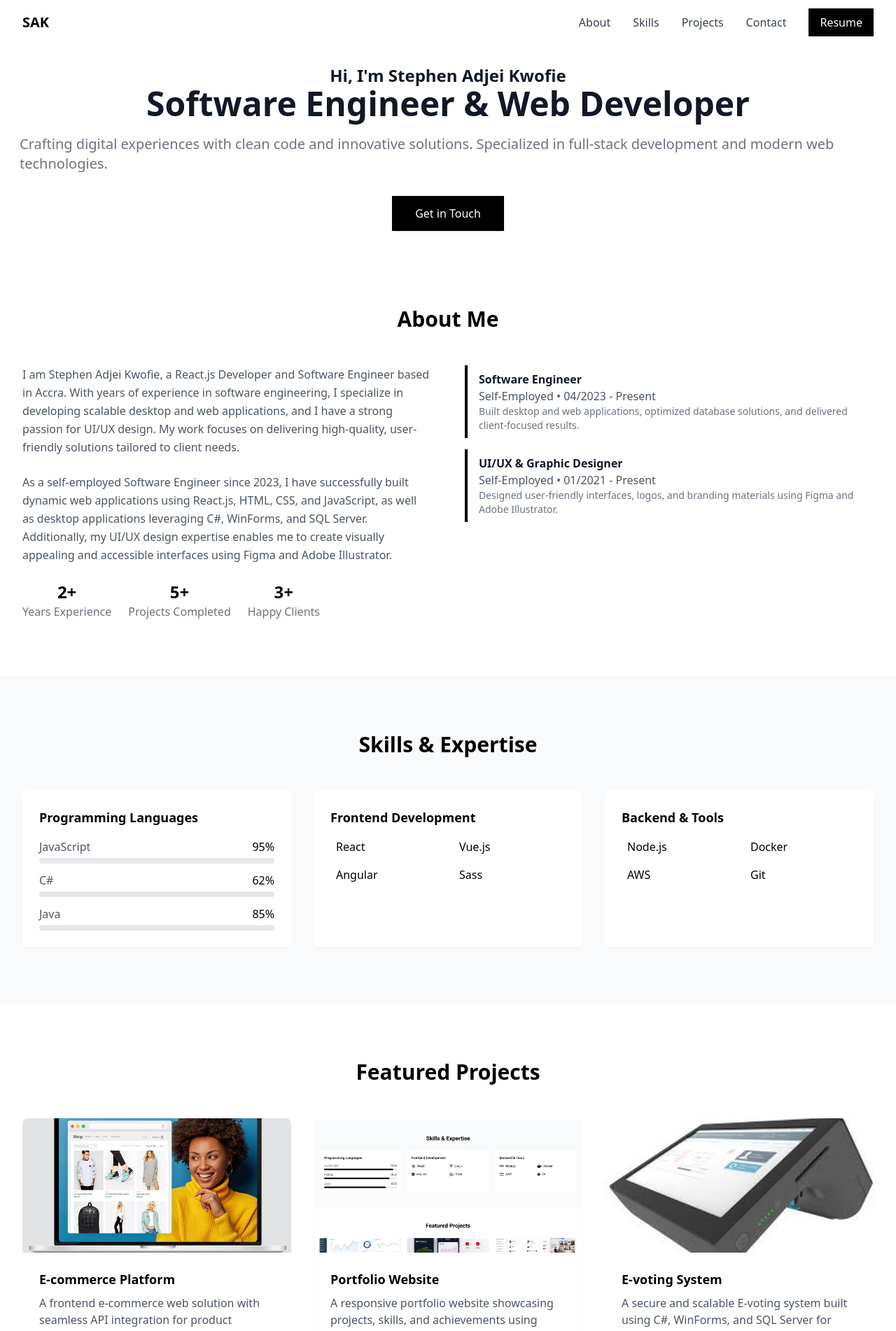
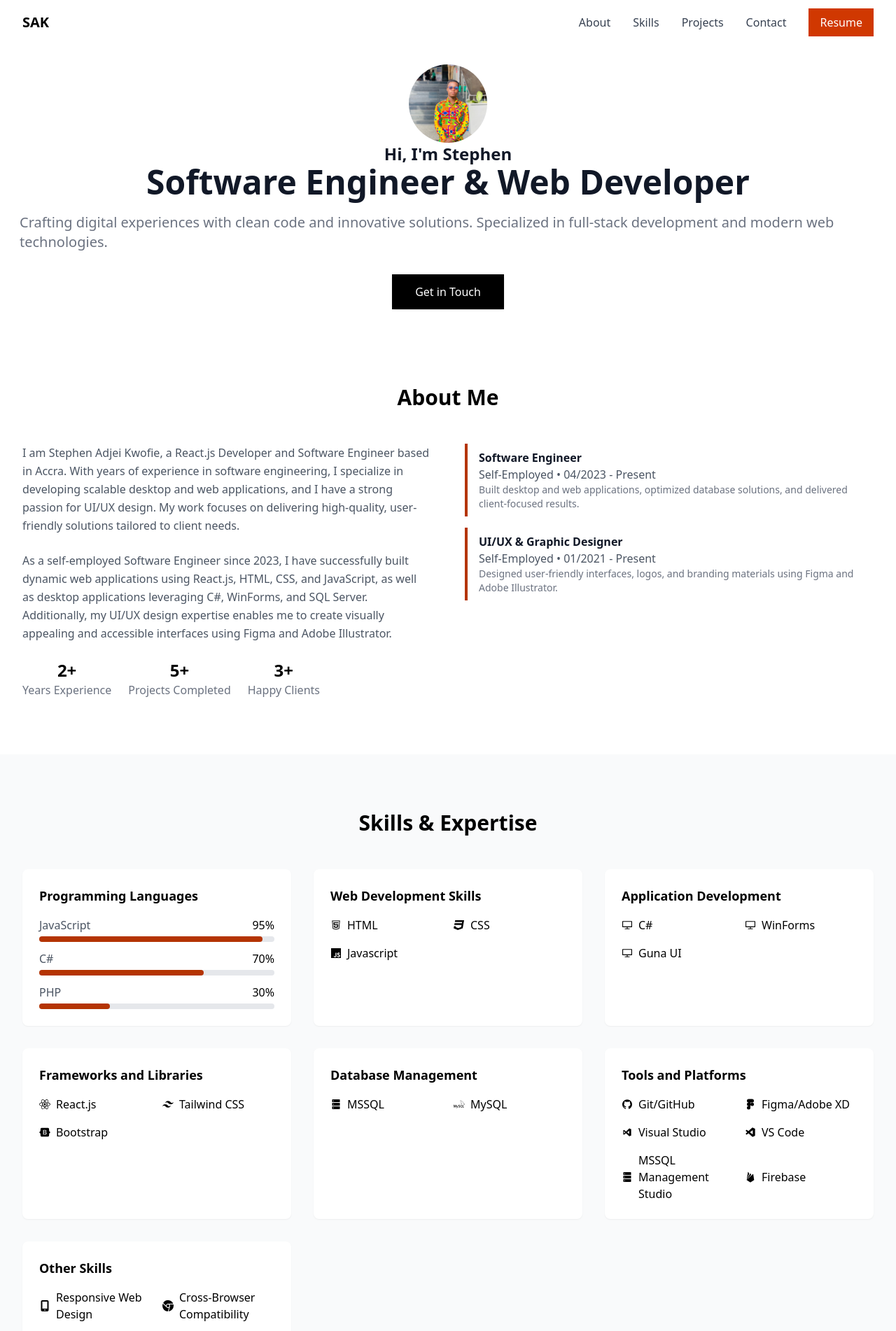
Before and after one commit to STEPHEN286/Portfolio, a React (Create React App) app: page / in a window 1280 px wide. Shown: the top 1902 px of the page at 70% size. Built offline with nearby package versions, Linux system fonts and the light colour scheme.

Commit message:
update on skills and image

```diff
--- a/package.json
+++ b/package.json
@@ -4,6 +4,7 @@
   "private": true,
   "dependencies": {
     "cra-template": "1.2.0",
+    "flowbite-react": "^0.10.2",
     "react": "^19.0.0",
     "react-dom": "^19.0.0",
     "react-icons": "^5.4.0",
--- a/src/components/About.jsx
+++ b/src/components/About.jsx
@@ -27,14 +27,14 @@ function About() {
             </div>
           </div>
           <div className="space-y-4">
-            <div className="border-l-4 border-black pl-4 py-2">
+            <div className="border-l-4 border-orange-700 pl-4 py-2">
               <h3 className="font-semibold text-gray-900">Software Engineer</h3>
               <p className="text-gray-600">Self-Employed • 04/2023 - Present</p>
               <p className="text-gray-500 text-sm">
                 Built desktop and web applications, optimized database solutions, and delivered client-focused results.
               </p>
             </div>
-            <div className="border-l-4 border-black  pl-4 py-2">
+            <div className="border-l-4 border-orange-700  pl-4 py-2">
               <h3 className="font-semibold text-gray-900">UI/UX & Graphic Designer</h3>
               <p className="text-gray-600">Self-Employed • 01/2021 - Present</p>
               <p className="text-gray-500 text-sm">
--- a/src/components/Contact.jsx
+++ b/src/components/Contact.jsx
@@ -45,7 +45,7 @@ export default function Contact() {
                     </div>
                     <div className="text-gray-600">
                         <i className="fas fa-envelope mr-2"></i>
-                        john.smith@example.com
+                        kwofie286@gmail.com
                     </div>
                     <div className="text-gray-600">
                         <i className="fas fa-map-marker-alt mr-2"></i>
--- /dev/null
+++ b/src/components/Drawer.jsx
@@ -0,0 +1,27 @@
+
+"use client";
+
+import {  Drawer } from "flowbite-react";
+import myImage from "../asset/images/my-img.jpg"
+
+export function ImageDrawer({isOpen, setIsOpen}) {
+
+
+  const handleClose = () => setIsOpen(false);
+
+  return (
+    <>
+
+      <Drawer open={isOpen} onClose={handleClose} position="right">
+        <Drawer.Header />
+        <Drawer.Items>
+
+         <div>
+          <img src={myImage} alt="my-image" />
+         </div>
+
+        </Drawer.Items>
+      </Drawer>
+    </>
+  );
+}
--- a/src/components/Hero.jsx
+++ b/src/components/Hero.jsx
@@ -1,12 +1,26 @@
-// import myImage from "../asset/images/my-img.jpg"
+import { useState } from "react";
+import myImage from "../asset/images/my-img.jpg"
+import { ImageDrawer } from "./Drawer";
 function Hero() {
+    const [isOpen, setIsOpen] = useState(false);
+
+    const handleShowDrawer = () => {
+      setIsOpen(true);
+      // console.log("isOpen");
+
+      }
   return (
-    <section className=" flex-col flex w-full justify-center  bg-white  md:items-center p-7 ">
+    <section className=" flex-col flex w-full justify-center items-center  bg-white  md:items-center p-7 ">
 
-
-
+           <button type="button" onClick={handleShowDrawer}  className="group relative bg-black rounded-full overflow-hidden w-28 h-28">
+  <img
+    className="h-full w-full object-cover  transition-transform duration-300 group-hover:scale-110"
+    src={myImage}
+    alt="Developer"
+  />
+</button>
                             <h1 className="text-4xl text-center font-bold text-gray-900 sm:text-5xl md:text-5xl">
-                                <span className="block text-2xl">Hi, I'm Stephen Adjei Kwofie</span>
+                                <span className="block text-2xl">Hi, I'm Stephen </span>
                                 <span className="block text-custom">Software Engineer & Web Developer</span>
                             </h1>
                             <p className="mt-3 text-base text-gray-500 sm:mt-5 sm:text-lg  sm:mx-auto md:mt-5 md:text-xl lg:mx-0">
@@ -21,10 +35,9 @@ function Hero() {
                             </div>
 
 
+                            <ImageDrawer isOpen={isOpen} setIsOpen={setIsOpen} />
 
-            {/* <div className=" bg-black  h-80 p-6 ">
-                <img className="h-full  object-cover  lg:w-full lg:h-full" src={myImage} alt="Developer" />
-            </div> */}
+
         </section>
   );
 }
--- a/src/components/Navbar.jsx
+++ b/src/components/Navbar.jsx
@@ -1,22 +1,87 @@
+import { useState } from "react";
+import { AiOutlineMenu, AiOutlineClose } from "react-icons/ai";
+
 function Navbar() {
+  const [isMenuOpen, setIsMenuOpen] = useState(false);
+
+  const toggleMenu = () => setIsMenuOpen(!isMenuOpen);
+  const closeMenu = () => setIsMenuOpen(false);
+
+  const links = [
+    { href: "#about", label: "About" },
+    { href: "#skills", label: "Skills" },
+    { href: "#projects", label: "Projects" },
+    { href: "#contact", label: "Contact" },
+  ];
+
   return (
-    <nav className="">
-    <div className="max-w-8xl mx-auto px-4 bg-white sm:px-6 lg:px-8 shadow-sm">
-        <div className="flex justify-between h-16">
-            <div className="flex items-center">
-                <a href="r" className="text-xl font-bold text-custom">SAK</a>
+    <nav className="bg-white shadow-sm">
+      <div className="max-w-8xl mx-auto px-4 sm:px-6 lg:px-8">
+        <div className="flex justify-between h-16 items-center">
+          {/* Logo */}
+          <a href="/" className="text-xl font-bold text-custom">
+            SAK
+          </a>
+
+          {/* Desktop Menu */}
+          <div className="hidden md:flex items-center space-x-8">
+            {links.map((link) => (
+              <a
+                key={link.href}
+                href={link.href}
+                className="text-gray-700 hover:text-custom"
+              >
+                {link.label}
+              </a>
+            ))}
+            <a
+              href="R"
+              className="bg-orange-600 text-white px-4 py-2 !rounded-button"
+            >
+              Resume
+            </a>
+          </div>
+
+          {/* Hamburger Menu Button */}
+          <button
+            onClick={toggleMenu}
+            type="button"
+            className="md:hidden inline-flex items-center justify-center p-2 rounded-md text-gray-400 hover:text-gray-900 hover:bg-gray-100 focus:outline-none focus:ring-2 focus:ring-inset focus:ring-custom"
+          >
+            {isMenuOpen ? (
+              <AiOutlineClose className="h-6 w-6" />
+            ) : (
+              <AiOutlineMenu className="h-6 w-6" />
+            )}
+          </button>
+        </div>
+
+        {/* Mobile Menu */}
+        {isMenuOpen && (
+          <div className="md:hidden">
+            <div className="space-y-1 px-2 pb-3 pt-2">
+              {links.map((link) => (
+                <a
+                  key={link.href}
+                  href={link.href}
+                  onClick={closeMenu}
+                  className="block px-3 py-2 text-base font-medium text-gray-700 hover:text-custom"
+                >
+                  {link.label}
+                </a>
+              ))}
+              <a
+                href="R"
+                onClick={closeMenu}
+                className="block bg-orange-600 text-white px-3 py-2 text-base font-medium rounded-md"
+              >
+                Resume
+              </a>
             </div>
-            <div className="hidden md:flex items-center space-x-8">
-                <a href="#about" className="text-gray-700 hover:text-custom">About</a>
-                <a href="#skills" className="text-gray-700 hover:text-custom">Skills</a>
-                <a href="#projects" className="text-gray-700 hover:text-custom">Projects</a>
-                <a href="#contact" className="text-gray-700 hover:text-custom">Contact</a>
-                <a href="R" className="bg-black text-white px-4 py-2 !rounded-button">Resume</a>
-            </div>
-        </div>
-    </div>
-</nav>
-
+          </div>
+        )}
+      </div>
+    </nav>
   );
 }
 
--- a/src/components/Skills.jsx
+++ b/src/components/Skills.jsx
@@ -1,4 +1,86 @@
-import React from 'react'
+import React from 'react';
+import { AiFillGithub, AiOutlineHtml5, AiOutlineCode, AiFillDatabase, AiOutlineDesktop, AiOutlineTool, AiOutlineApi } from 'react-icons/ai';
+import { FaJs, FaReact } from "react-icons/fa";
+import { SiMysql } from "react-icons/si";
+import { RiTailwindCssFill } from "react-icons/ri";
+import { FaBootstrap } from "react-icons/fa";
+import { FaCss3 } from "react-icons/fa";
+import { RiFirebaseFill } from "react-icons/ri";
+import { BiLogoVisualStudio } from "react-icons/bi";
+import { DiVisualstudio } from "react-icons/di";
+import { IoLogoFigma } from "react-icons/io5";
+import { BsBrowserChrome } from "react-icons/bs";
+import { FaMobileScreen } from "react-icons/fa6";
+
+
+const skillsData = [
+  {
+    category: "Programming Languages",
+    details: [
+      { name: "JavaScript", percentage: 95, icon: <AiOutlineCode /> },
+      { name: "C#", percentage: 70, icon: <AiOutlineDesktop /> },
+      { name: "PHP", percentage: 30, icon: <AiOutlineCode /> },
+    ],
+    type: "progress",
+  },
+  {
+    category: "Web Development Skills",
+    details: [
+      { name: "HTML ", icon: <AiOutlineHtml5 /> },
+      { name: "CSS ", icon: <FaCss3 /> },
+      { name: "Javascript", icon: <FaJs /> },
+    ],
+    type: "list",
+  },
+  {
+    category: "Application Development",
+    details: [
+      { name: "C#", icon: <AiOutlineDesktop /> },
+      { name: "WinForms", icon: <AiOutlineDesktop /> },
+      { name: "Guna UI", icon: <AiOutlineDesktop /> },
+    ],
+    type: "list",
+  },
+  {
+    category: "Frameworks and Libraries",
+    details: [
+      { name: "React.js", icon: <FaReact/> },
+      { name: "Tailwind CSS", icon: <RiTailwindCssFill /> },
+      { name: "Bootstrap", icon: <FaBootstrap /> },
+    ],
+    type: "list",
+  },
+  {
+    category: "Database Management",
+    details: [
+      { name: "MSSQL", icon: <AiFillDatabase /> },
+      { name: "MySQL", icon: <SiMysql /> },
+    ],
+    type: "list",
+  },
+  {
+    category: "Tools and Platforms",
+    details: [
+      { name: "Git/GitHub", icon: <AiFillGithub /> },
+      { name: "Figma/Adobe XD", icon: <IoLogoFigma /> },
+      { name: "Visual Studio", icon: <DiVisualstudio /> },
+      { name: "VS Code", icon: <BiLogoVisualStudio/> },
+      { name: "MSSQL Management Studio", icon: <AiFillDatabase /> },
+      { name: "Firebase", icon: <RiFirebaseFill/> },
+    ],
+    type: "list",
+  },
+  {
+    category: "Other Skills",
+    details: [
+      { name: "Responsive Web Design", icon: <FaMobileScreen /> },
+      { name: "Cross-Browser Compatibility", icon: <BsBrowserChrome /> },
+      { name: "API Integration", icon: <AiOutlineApi /> },
+    ],
+    type: "list",
+  },
+];
+
 
 export default function Skills() {
   return (
@@ -6,82 +88,42 @@ export default function Skills() {
       <div className="max-w-8xl mx-auto px-4 sm:px-6 lg:px-8">
         <h2 className="text-3xl font-bold text-center mb-12">Skills & Expertise</h2>
         <div className="grid grid-cols-1 md:grid-cols-2 lg:grid-cols-3 gap-8">
-            <div className="bg-white p-6 rounded-lg shadow-sm">
-                <h3 className="text-lg font-semibold mb-4">Programming Languages</h3>
+          {skillsData.map((skill) => (
+            <div key={skill.category} className="bg-white p-6 rounded-lg shadow-sm">
+              <h3 className="text-lg font-semibold mb-4">{skill.category}</h3>
+              {skill.type === "progress" ? (
                 <div className="space-y-3">
-                    <div>
+                  {skill.details.map((item) => (
+                    <div key={item.category}>
                       <div className="flex justify-between mb-1">
-                            <span className="text-gray-600">JavaScript</span>
-                            <span className="text-custom">95%</span>
+                        <span className="text-gray-600">{item.name}</span>
+                        <span className="text-custom">{item.percentage}%</span>
                       </div>
                       <div className="w-full bg-gray-200 rounded-full h-2">
-                            <div className="bg-custom h-2 rounded-full"></div>
+                        <div
+                          className="bg-orange-700 h-2 rounded-full"
+                          style={{ width: `${item.percentage}%` }}
+                        ></div>
                       </div>
                     </div>
-                    <div>
-                        <div className="flex justify-between mb-1">
-                            <span className="text-gray-600">C#</span>
-                            <span className="text-custom">62%</span>
+                  ))}
                 </div>
-                        <div className="w-full bg-gray-200 rounded-full h-2">
-                            <div className="bg-custom h-2 rounded-full" ></div>
+              ) : (
+                <div className="grid grid-cols-2 gap-4">
+                  {skill.details.map((item) => (
+
+                    <div key={item.category} className="flex items-center space-x-2">
+                      <span>{item.icon}</span>
+                      {/* <item className={`${item.icon} text-custom text-xl`}></i> */}
+                      <span>{item.name}</span>
                     </div>
+                  ))}
                 </div>
-                    <div>
-                        <div className="flex justify-between mb-1">
-                            <span className="text-gray-600">Java</span>
-                            <span className="text-custom">85%</span>
+              )}
             </div>
-                        <div className="w-full bg-gray-200 rounded-full h-2">
-                            <div className="bg-custom h-2 rounded-full"></div>
-                        </div>
-                    </div>
-                </div>
-            </div>
-            <div className="bg-white p-6 rounded-lg shadow-sm">
-                <h3 className="text-lg font-semibold mb-4">Frontend Development</h3>
-                <div className="grid grid-cols-2 gap-4">
-                    <div className="flex items-center space-x-2">
-                        <i className="fab fa-react text-custom text-xl"></i>
-                        <span>React</span>
-                    </div>
-                    <div className="flex items-center space-x-2">
-                        <i className="fab fa-vuejs text-custom text-xl"></i>
-                        <span>Vue.js</span>
-                    </div>
-                    <div className="flex items-center space-x-2">
-                        <i className="fab fa-angular text-custom text-xl"></i>
-                        <span>Angular</span>
-                    </div>
-                    <div className="flex items-center space-x-2">
-                        <i className="fab fa-sass text-custom text-xl"></i>
-                        <span>Sass</span>
-                    </div>
-                </div>
-            </div>
-            <div className="bg-white p-6 rounded-lg shadow-sm">
-                <h3 className="text-lg font-semibold mb-4">Backend & Tools</h3>
-                <div className="grid grid-cols-2 gap-4">
-                    <div className="flex items-center space-x-2">
-                        <i className="fab fa-node text-custom text-xl"></i>
-                        <span>Node.js</span>
-                    </div>
-                    <div className="flex items-center space-x-2">
-                        <i className="fab fa-docker text-custom text-xl"></i>
-                        <span>Docker</span>
-                    </div>
-                    <div className="flex items-center space-x-2">
-                        <i className="fab fa-aws text-custom text-xl"></i>
-                        <span>AWS</span>
-                    </div>
-                    <div className="flex items-center space-x-2">
-                        <i className="fab fa-git-alt text-custom text-xl"></i>
-                        <span>Git</span>
-                    </div>
-                </div>
-            </div>
+          ))}
         </div>
       </div>
     </section>
-  )
+  );
 }
--- /dev/null
+++ b/src/context/userProgressCtx.jsx
@@ -0,0 +1,6 @@
+import { createContext } from "react";
+
+
+ createContext ({
+  // your context data here
+  })
```
Also changed, not shown: tailwind.config.js (+6 -1 lines), 1 other file (tests, documents, lock files or other folders). Lines whose indentation alone changed are shown as unchanged.
